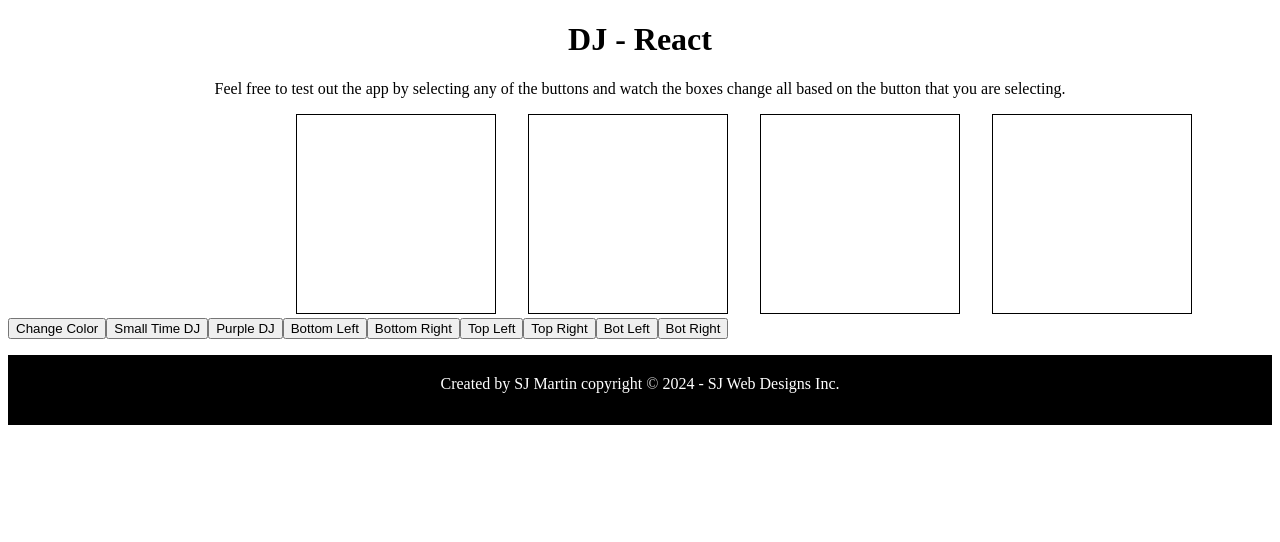
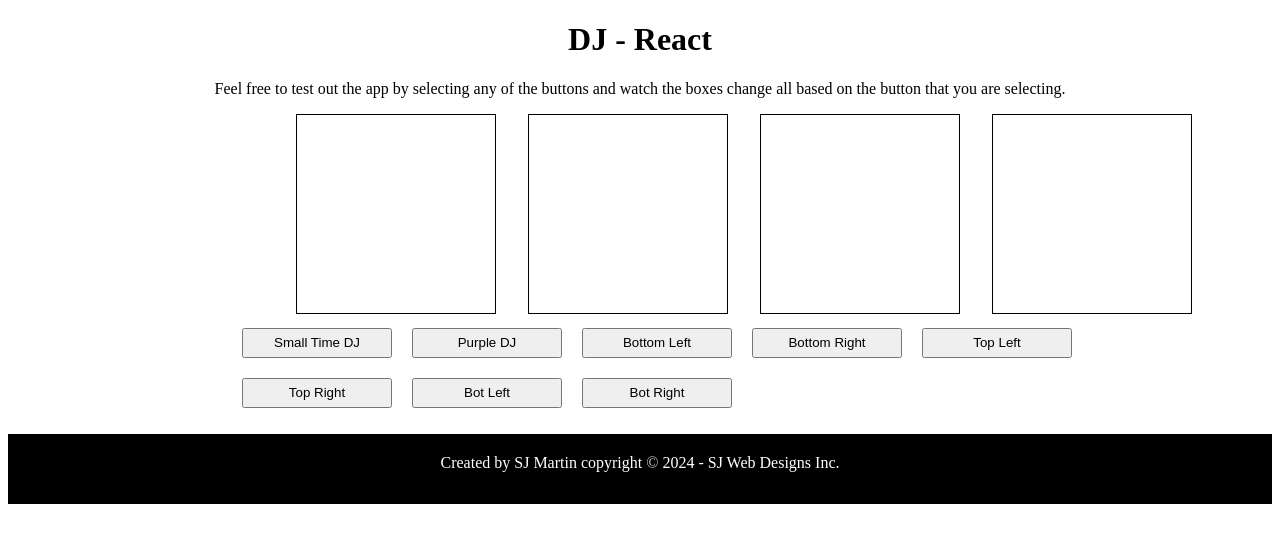
Before and after one commit to Coding-Cowboy74/developments, a React (Vite) app in the folder exercises/Level-03/DJ-React/: page / in a window 1280 px wide. Shown: the top 542 px of the page. Built offline with nearby package versions, Linux system fonts and the light colour scheme.

Commit message:
updated project all buttons working, styling is acceptable with only task left is finding an audio track to plack on last button needed.

```diff
--- a/exercises/Level-03/DJ-React/src/App.jsx
+++ b/exercises/Level-03/DJ-React/src/App.jsx
@@ -6,6 +6,7 @@ function App() {
 const [color, setColors] = useState(["white", "white", "white", "white"])
 //console.log(state)
 
+const listColors = color.map((arrColor, index) => <Box background={arrColor} />)
 
 const changeColor = () => {
 }
@@ -81,14 +82,16 @@ const botRight = () => {
       </p>
 
       <div className='boxes'>
-        <Box background={color[0]}/>
+        {/* <Box background={color[0]}/>
         <Box background={color[1]}/>
         <Box background={color[2]}/>
-        <Box background={color[3]}/>
+        <Box background={color[3]}/> */}
+
+        {listColors}
       </div>
 
-      <div>
-        <button onClick={changeColor}>Change Color</button>
+      <div className='grpButtons'>
+        {/* <button onClick={changeColor}>Change Color</button> */}
 
         <button onClick={smallTimeDJ}>Small Time DJ</button>
         <button onClick={purpleDJ}>Purple DJ</button>
--- a/exercises/Level-03/DJ-React/src/index.css
+++ b/exercises/Level-03/DJ-React/src/index.css
@@ -36,3 +36,14 @@ h1 {
 .boxes {
     margin-left: 16rem;
 }
+
+button {
+    width: 150px;
+    height: 30px;
+    margin: 10px;
+}
+
+.grpButtons {
+    width: 75%;
+    margin-left: 14rem;
+}
```
